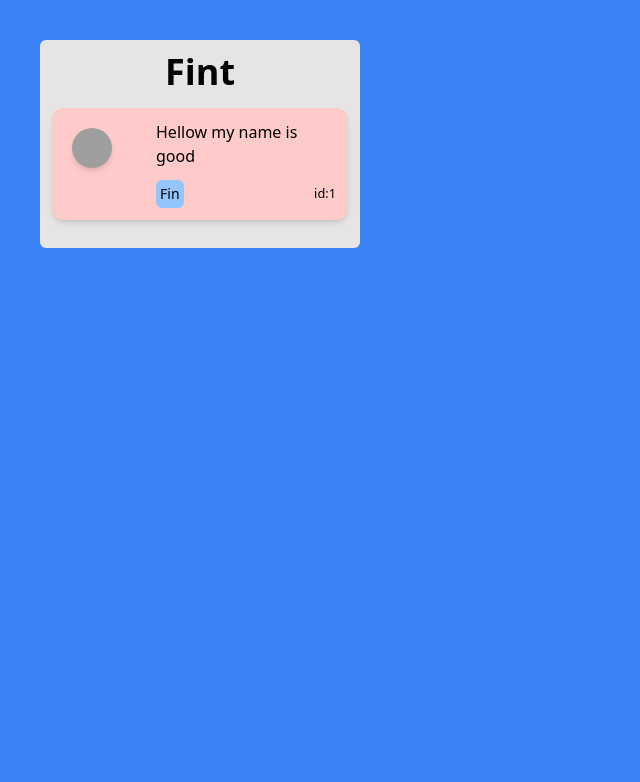
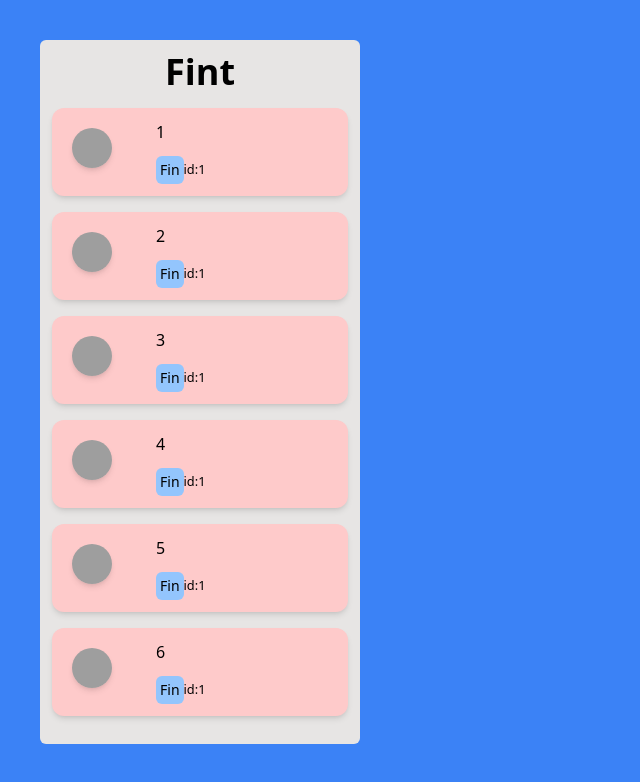
Before and after one commit to pakjonghun/recoilPr, a React (Create React App) app: page / in a window 1280 px wide. Shown: the top 782 px of the page, without its empty margins (0-640 px from the left). Built offline with nearby package versions, Linux system fonts and the light colour scheme; grey boxes are pictures that could not be loaded.

Commit message:
Add:가짜 데이터 적용

```diff
--- a/package.json
+++ b/package.json
@@ -11,10 +11,12 @@
     "@types/react": "^17.0.38",
     "@types/react-beautiful-dnd": "^13.1.2",
     "@types/react-dom": "^17.0.11",
+    "@types/recoil": "^0.0.9",
     "react": "^17.0.2",
     "react-beautiful-dnd": "^13.1.0",
     "react-dom": "^17.0.2",
     "react-scripts": "5.0.0",
+    "recoil": "^0.5.2",
     "typescript": "^4.5.4",
     "web-vitals": "^2.1.3"
   },
--- a/src/App.tsx
+++ b/src/App.tsx
@@ -1,4 +1,6 @@
 import { Draggable, Droppable, DragDropContext } from "react-beautiful-dnd";
+
+const list = [1, 2, 3, 4, 5, 6];
 
 function App() {
   const onDragEnd = () => {};
@@ -13,7 +15,8 @@ function App() {
               className="rounded-md p-3 w-full max-w-xs flex flex-col items-center justify-center bg-stone-200"
             >
               <h1 className=" mb-4 text-4xl font-bold">Fint</h1>
-              <Draggable index={1} draggableId="drag1">
+              {list.map((i, x) => (
+                <Draggable key={x} index={x} draggableId={`drop${x}`}>
                   {(provider) => (
                     <li
                       ref={provider.innerRef}
@@ -27,17 +30,19 @@ function App() {
                         alt="img"
                       />
                       <div className=" p-3 flex justify-between flex-col">
-                      <h2>Hellow my name is good</h2>
+                        <h2>{i}</h2>
                         <div className=" flex items-center mt-3 justify-between">
                           <button className=" text-sm cursor-pointer rounded-md bg-blue-300 p-1">
                             Fin
-                        </button>{" "}
+                          </button>
                           <small>id:1</small>
                         </div>
                       </div>
                     </li>
                   )}
                 </Draggable>
+              ))}
+              {provider.placeholder}
             </ul>
           )}
         </Droppable>
```
Also changed, not shown: 1 other file (tests, documents, lock files or other folders). Lines whose indentation alone changed are shown as unchanged.
